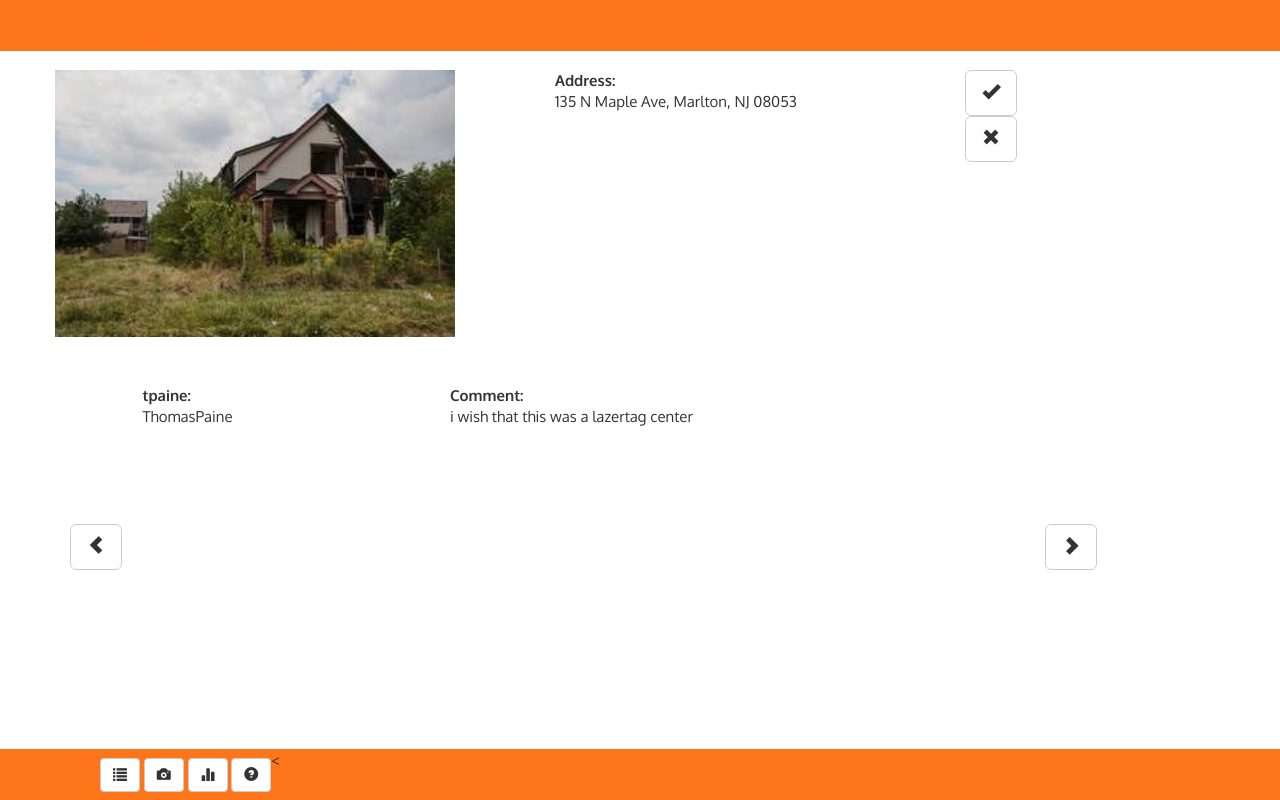
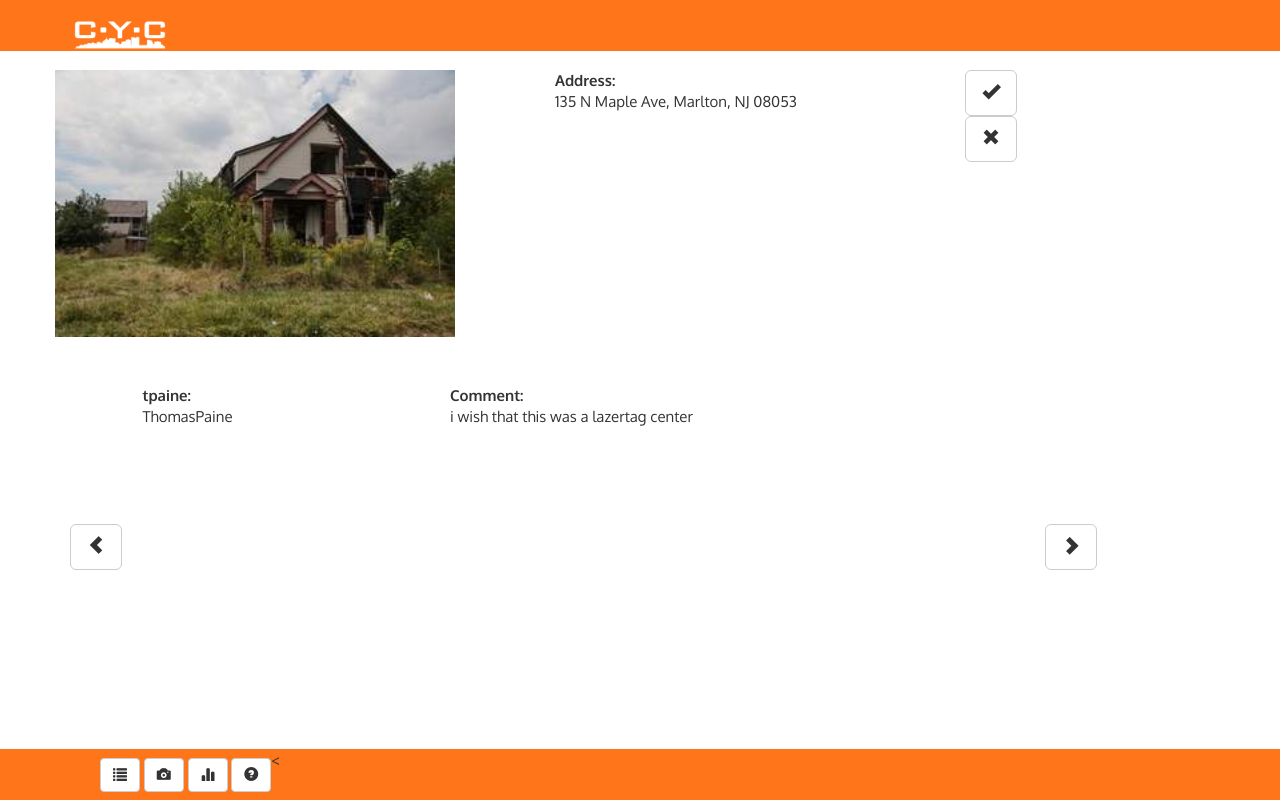
Before and after one commit to roacobb/html_mark_1, a plain HTML site: page listings.html in a window 1280 px wide. Drawn offline with Linux system fonts and the light colour scheme; files whose address does not match are found by name.

Commit message:
Update listings.html

```diff
--- a/listings.html
+++ b/listings.html
@@ -44,7 +44,7 @@
         <div class="container">
             <!-- Brand and toggle get grouped for better mobile display -->
             <div class="navbar-header">
-                <a class="navbar-brand text-center" href="index.html"><img src="img/CYC-Logo-Org.png" class="img-responsive" alt="Responsive image" height="100" width="100"></a>
+                <a class="navbar-brand text-center" href="index.html"><img src="img/CYC-Logo-Wht.png" class="img-responsive" alt="Responsive image" height="100" width="100"></a>
             </div>
             <!-- Collect the nav links, forms, and other content for toggling -->
 
```
